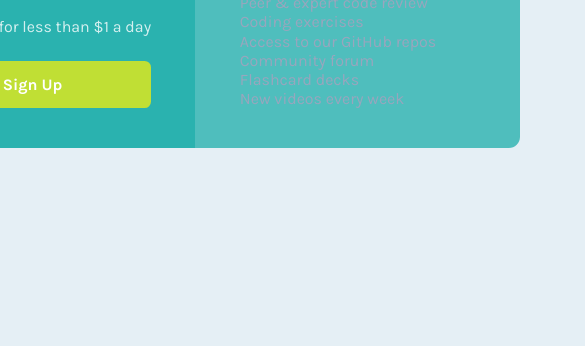
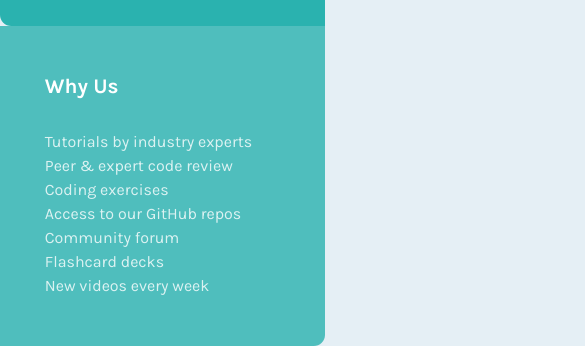
Before and after one commit to x3python/Frontend-Mentor---Single-Price-Grid-Component, a plain HTML site: page index.html in a window 390 px wide. Shown: the part 528-874 px from the top of the page, 585 px wide, since content can reach past the window. Before the commit the page ends 844 px from the top, so only its background shows below. Drawn offline with Linux system fonts and the light colour scheme.

Commit message:
Update style.css

```diff
--- a/style.css
+++ b/style.css
@@ -57,7 +57,12 @@
 .h3white{
     color: #fff;
     padding-bottom: 0.5rem;
+}
+.h3white_sub{
+    color: #fff;
+    padding-bottom: 0.5rem;
     opacity: 0.8;
+    line-height: 1.5rem;
 }
 h4{
     color: #fff;
@@ -87,7 +92,7 @@
     justify-content: center;
     border-bottom-left-radius: 0.7rem;
     padding-top: 3rem;
-    padding-bottom: 2.5rem;
+    padding-bottom: 3rem;
 }
 .cr-lt{
     grid-area: cr-lt;
@@ -105,11 +110,24 @@
 }
 button{
     text-align: center;
-    border: 0.4rem solid hsl(71, 73%, 54%);
+    border: 0.3rem solid hsl(71, 73%, 54%);
     background-color: hsl(71, 73%, 54%);
     border-radius: 0.4rem;
     font-family: 'Karla', sans-serif;
     font-weight: 700;
-    font-size: 1rem;
+    font-size: 1.1rem;
     color: #fff;
+    box-shadow: 0px 10px 10px hsl(179, 61%, 36%);
 }
+
+@media(max-width:800px){
+    body{
+        display: grid;
+        height: 100vh;
+        width: fit-content;
+    }
+    main.card{
+        display: grid;
+        grid-template-areas: 'cr-wt' 'cr-dk' 'cr-lt';
+    }
+}
```
